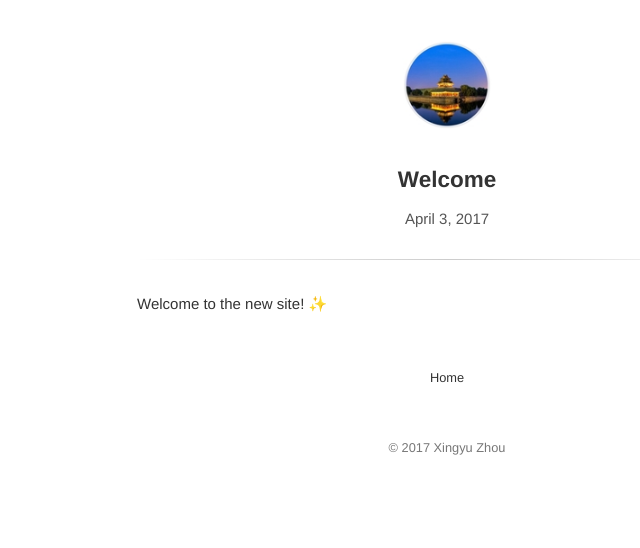
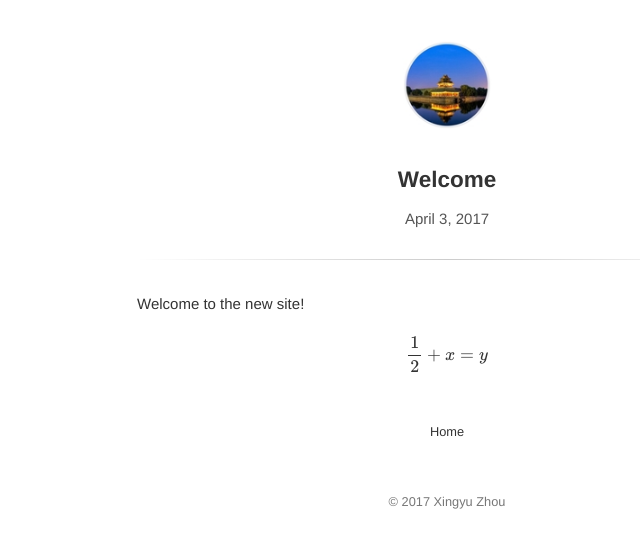
Before and after one commit to XingyuZhou989/blog, a Jekyll site: the page built from _posts/2017-04-03-welcome.md, in a window 1280 px wide. Shown: the top 548 px of the page, without its empty margins (193-833 px from the left). Built offline with Jekyll 4.4.1, drawn with Linux system fonts in a browser that asks for light colours; emoji names are drawn with the system emoji font; formulas are drawn with MathJax 3.

```diff
--- a/_posts/2017-04-03-welcome.md
+++ b/_posts/2017-04-03-welcome.md
@@ -3,4 +3,6 @@ title: Welcome
 updated: 2017-04-03 17:29
 ---
 
-Welcome to the new site! :sparkles:
+Welcome to the new site!
+
+$$\frac{1}{2} + x = y$$
```
